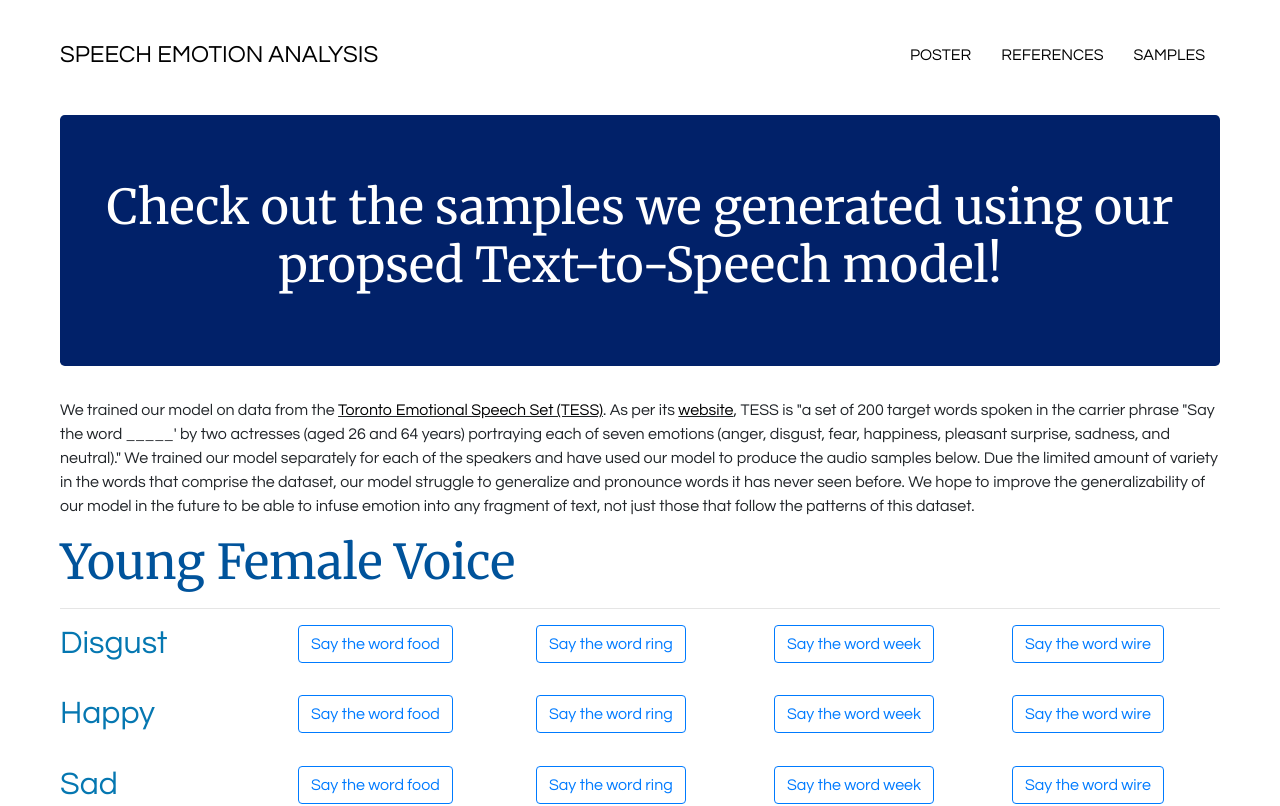
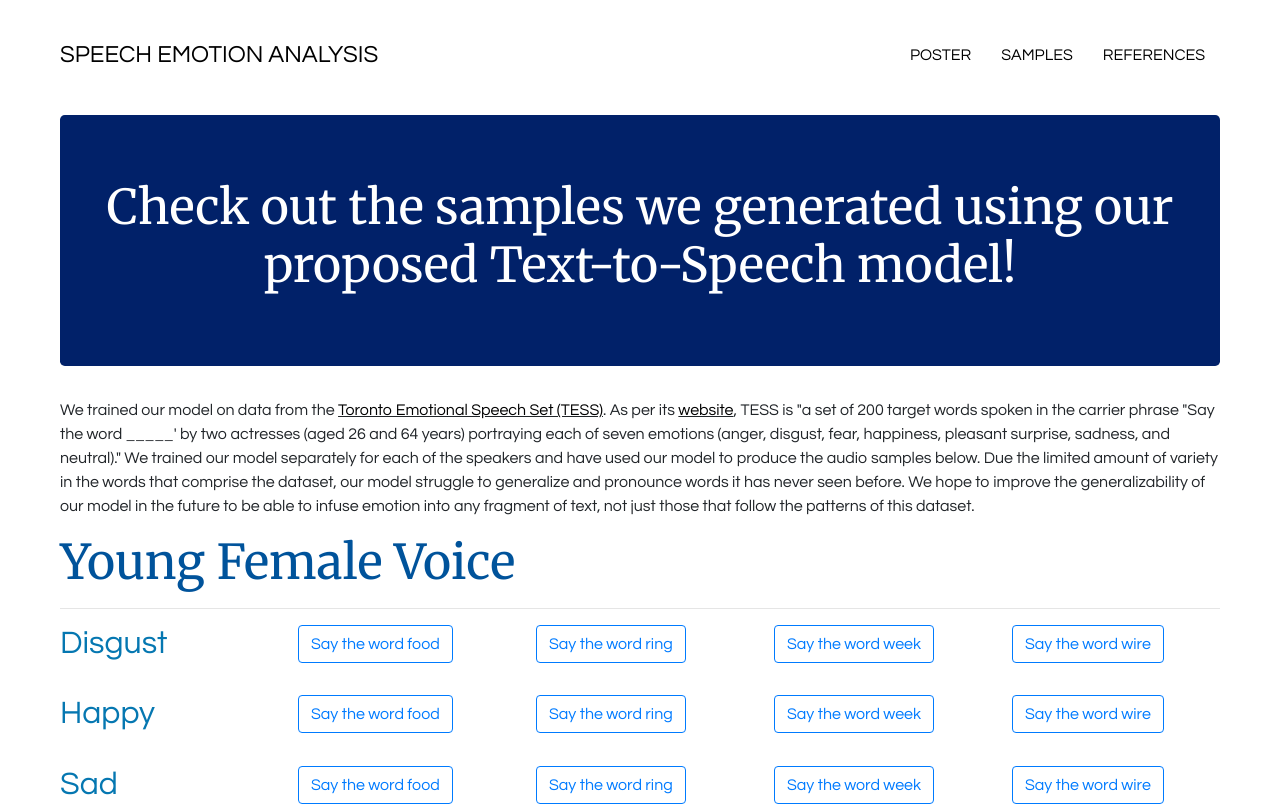
Before and after one commit to rpc21/data-plus-results, a React (Create React App) app: page /sample_audio in a window 1280 px wide. Shown: the top 806 px of the page. Built offline with nearby package versions, Linux system fonts and the light colour scheme.

Commit message:
Fixed typo in proposed

```diff
--- a/public/index.html
+++ b/public/index.html
@@ -19,7 +19,7 @@
       work correctly both with client-side routing and a non-root public URL.
       Learn how to configure a non-root public URL by running `npm run build`.
     -->
-    <title>React App</title>
+    <title>Data+ - Speech Emotion Analysis</title>
 
     <link rel="stylesheet" href="https://stackpath.bootstrapcdn.com/bootstrap/4.1.0/css/bootstrap.min.css"
     integrity="sha384-9gVQ4dYFwwWSjIDZnLEWnxCjeSWFphJiwGPXr1jddIhOegiu1FwO5qRGvFXOdJZ4"
--- a/src/components/header/header.component.jsx
+++ b/src/components/header/header.component.jsx
@@ -20,11 +20,11 @@ const Header = () => {
                 <Link className='option' to='/poster'>
                     POSTER
                 </Link>
+                <Link className='option' to='/sample_audio'>
+                    SAMPLES
+                </Link>
                 <Link className='option' to='/references'>
                     REFERENCES
-                </Link>
-                <Link className='option' to='/sample_audio'>
-                    SAMPLES
                 </Link>
             </div>
         </div>
--- a/src/pages/home-page/home-page.component.jsx
+++ b/src/pages/home-page/home-page.component.jsx
@@ -117,6 +117,10 @@ const HomePage = () => {
                 <li>Improve the generalizability of our model</li>
             </ul>
 
+            <h2 className='subheading'>Acknowledgements</h2>
+            <hr></hr>
+            <p className='text'>We would like to thank Data+ and the Rhodes Information Initiative for giving us the opportunity to spend the past 10 weeks working on this project. We would like to thank Professor Paul Bendich and Ariel Dawn for organizing Data+ and Professor Vahid Tarokh, Professor Jie Ding, and Enmao Diao for supporting us throughout the project.</p>
+
         </div >
     );
 }
--- a/src/pages/sample-audio-page/sample-audio-page.component.jsx
+++ b/src/pages/sample-audio-page/sample-audio-page.component.jsx
@@ -17,7 +17,7 @@ const SampleAudioPage = () => {
     return (
         <div>
             <Jumbotron>
-                <h1 className='heading'>Check out the samples we generated using our propsed Text-to-Speech model!</h1>
+                <h1 className='heading'>Check out the samples we generated using our proposed Text-to-Speech model!</h1>
             </Jumbotron>
             <p>We trained our model on data from the <u><a href='https://tspace.library.utoronto.ca/handle/1807/24487'>Toronto Emotional Speech Set (TESS)</a></u>. As per its <u><a href='https://tspace.library.utoronto.ca/handle/1807/24487'>website</a></u>, TESS is "a set of 200 target words spoken in the carrier phrase "Say the word _____' by two actresses (aged 26 and 64 years) portraying each of seven emotions (anger, disgust, fear, happiness, pleasant surprise, sadness, and neutral)." We trained our model separately for each of the speakers and have used our model to produce the audio samples below. Due the limited amount of variety in the words that comprise the dataset, our model struggle to generalize and pronounce words it has never seen before. We hope to improve the generalizability of our model in the future to be able to infuse emotion into any fragment of text, not just those that follow the patterns of this dataset.</p>
             <h1 className='subheading'>Young Female Voice</h1>
```
